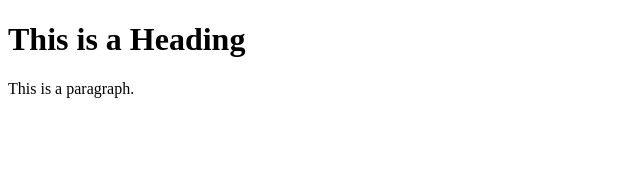
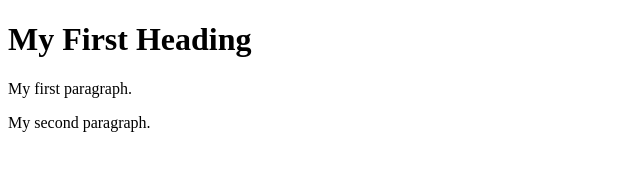
Before and after one commit to nastybul74-web/first_project, a plain HTML site: page pagil.html in a window 1280 px wide. Shown: the whole page, without its empty margins (0-640 px from the left). Drawn offline with Linux system fonts and the light colour scheme.

Commit message:
add new paragraph

```diff
--- a/pagil.html
+++ b/pagil.html
@@ -5,8 +5,8 @@
         </head>
 <body>
 
-        <h1>This is a Heading</h1>
-        <p>This is a paragraph.</p>
-
+        <h1>My First Heading</h1>
+<p>My first paragraph.</p>
+<p>My second paragraph.</p>
 </body>
 </html>
```
